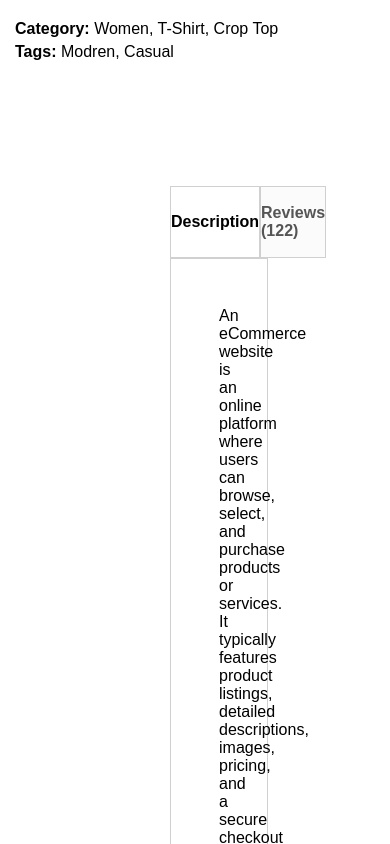
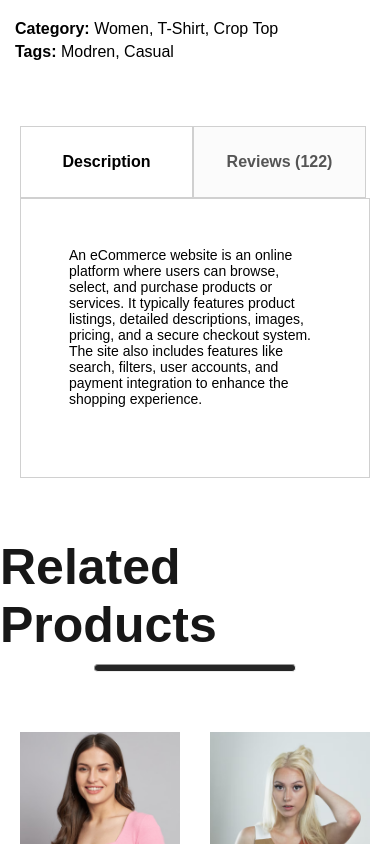
Before and after one commit to PraneethBunny123/MERN-Cart, a React (Vite) app in the folder frontend/: page /product in a window 390 px wide. Shown: the part 780-1624 px from the top of the page. Built offline with nearby package versions, Linux system fonts and the light colour scheme.

Commit message:
styled description box for other screen sizes

```diff
--- a/frontend/src/components/DescriptionBox/DescriptionBox.css
+++ b/frontend/src/components/DescriptionBox/DescriptionBox.css
@@ -30,3 +30,18 @@
     padding: 48px;
     padding-bottom: 70px;
 }
+
+@media(max-width: 1280px) {
+    .description-box {
+        margin: 60px;
+    }
+}
+
+@media(max-width: 800px) {
+    .description-box {
+        margin: 60px 20px;
+    }
+    .description-box-description {
+        font-size: 14px;
+    }
+}
```
